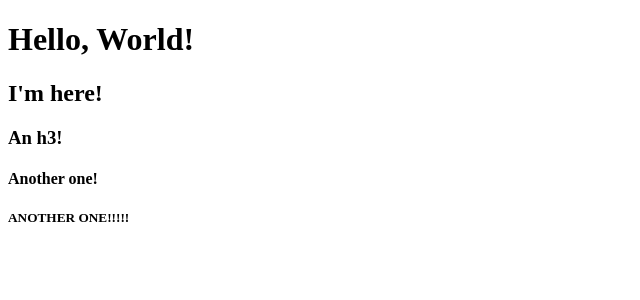
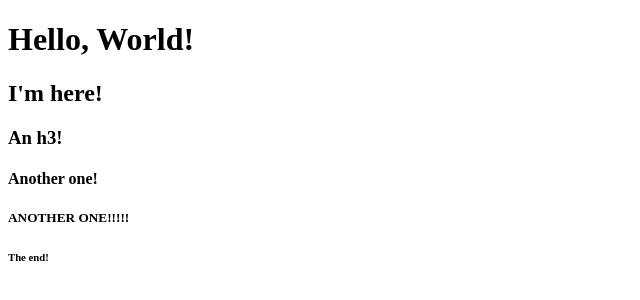
Before and after one commit to effyn/donut, a plain HTML site: page index.html in a window 1280 px wide. Shown: the full height of the page, 0-640 px from the left. Drawn offline with Linux system fonts and the light colour scheme.

Commit message:
Last header h6

```diff
--- a/index.html
+++ b/index.html
@@ -10,5 +10,6 @@
 <h3>An h3!</h3>
 <h4>Another one!</h4>
 <h5>ANOTHER ONE!!!!!</h5>
+<h6>The end!</h6>
 </body>
 </html>
```
